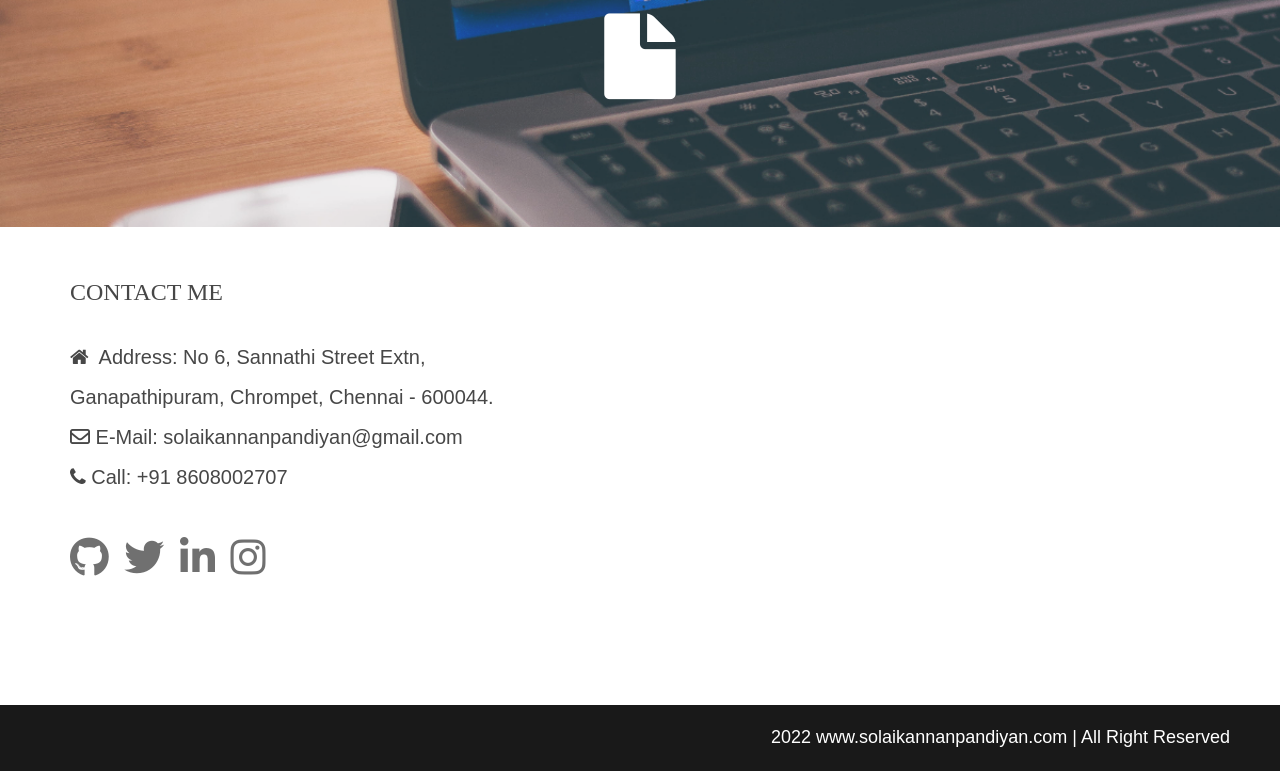
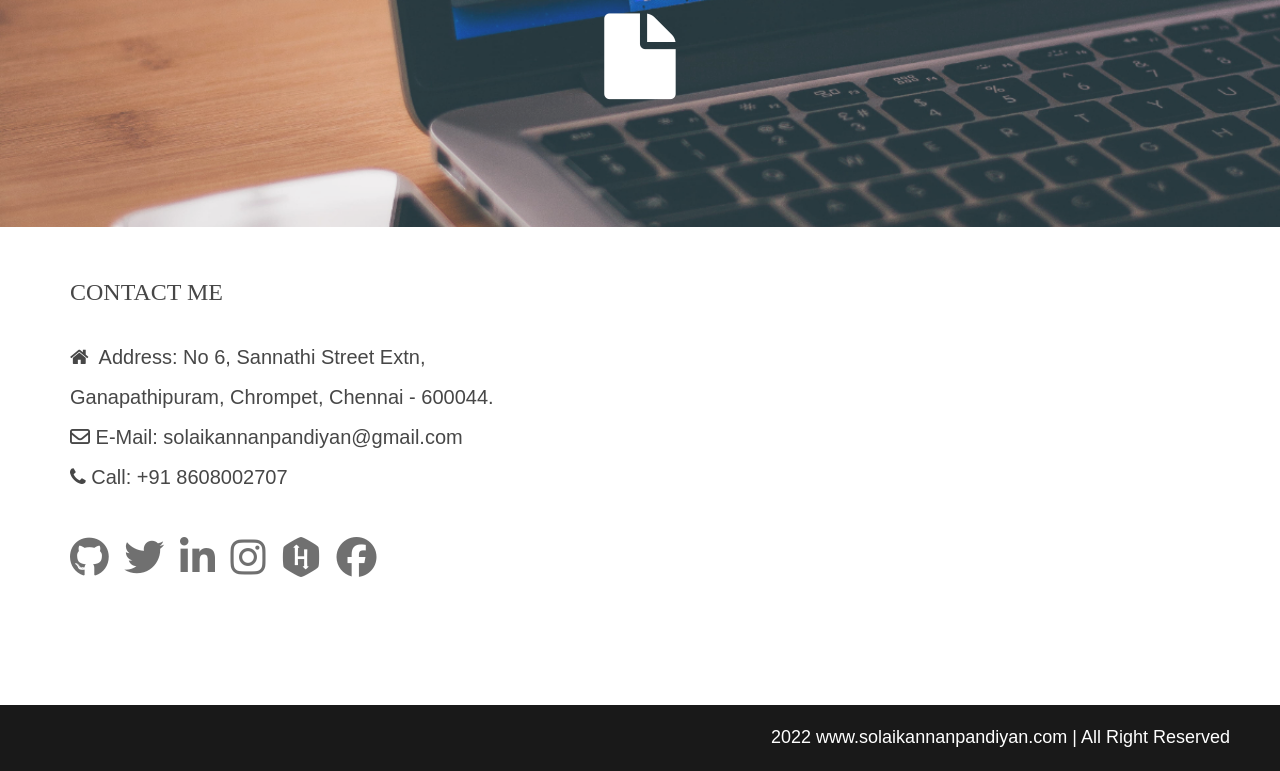
Before and after one commit to solaikannanpandiyan/SolaiKannanPortfolio, a plain HTML site: page index.html in a window 1280 px wide. Shown: the part 1608-2379 px from the top of the page. Drawn offline with Linux system fonts and the light colour scheme; files whose address does not match are found by name; a web font is replaced by a local one.

Commit message:
updated facebook and hackerrank

```diff
--- a/index.html
+++ b/index.html
@@ -162,6 +162,8 @@
                         <a href="https://twitter.com/SolaiKannan_SK" target="_blank"><i class="fa fa-twitter fa-2x"></i></a>
                         <a href="https://www.linkedin.com/in/solai-kannan-515992181/" target="_blank"><i class="fa fa-linkedin fa-2x"></i></a>
                         <a href="https://www.instagram.com/solaikannan_pandiyan/" target="_blank"><i class="fa fa-instagram fa-2x"></i></a>
+                        <a href="https://www.hackerrank.com/solaikannanpand1" target="_blank"><i class="fa-brands fa-hackerrank fa-2x"></i></a>
+                        <a href="https://www.facebook.com/solai.kannan.5" target="_blank"><i class="fa-brands fa-facebook fa-2x"></i></a>
                         <!-- <a href="#"><i class="fa fa-pinterest fa-2x"></i></a> -->
                     </div>
                 </div>
```
